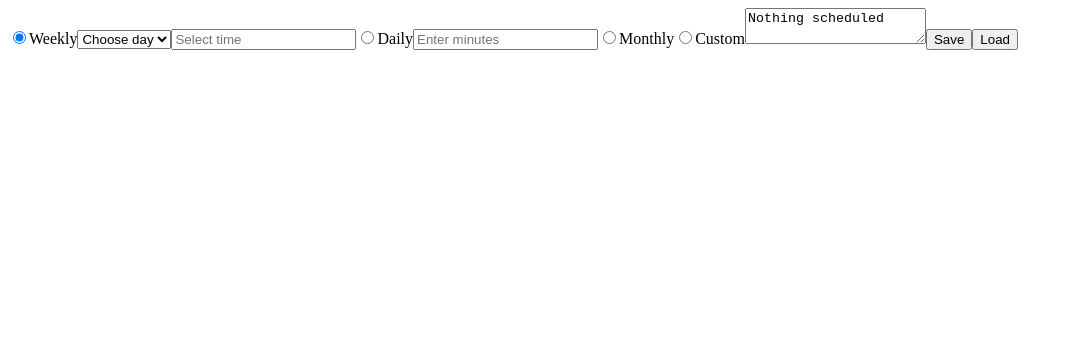
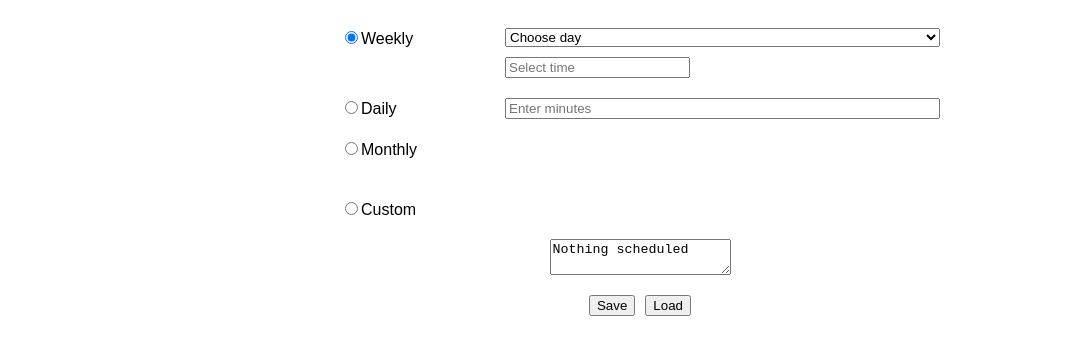
Before and after one commit to johders/cron-schedule-editor, a React (Vite) app: page / in a window 1280 px wide. Shown: the top 354 px of the page, without its empty margins (0-1068 px from the left). Built offline with nearby package versions, Linux system fonts and the light colour scheme.

Commit message:
Add basic layout styles

```diff
--- a/src/App.css
+++ b/src/App.css
@@ -0,0 +1,46 @@
+.container {
+  max-width: 600px;
+  margin: 0 auto;
+  padding: 20px;
+  font-family: sans-serif;
+}
+
+.schedulingOption {
+  display: grid;
+  grid-template-columns: 1fr 3fr;
+  gap: 20px;
+  align-items: start;
+  margin-bottom: 20px;
+}
+
+.radioLabel {
+  display: flex;
+  align-items: center;
+  gap: 10px;
+  white-space: nowrap;
+}
+
+.weeklyControls {
+  display: flex;
+  flex-direction: column;
+  gap: 10px;
+}
+
+.dailyControls {
+  display: flex;
+  align-items: center;
+}
+
+.fullWidth {
+  grid-column: 1 / -1;
+  display: flex;
+  flex-direction: column;
+  align-items: center;
+  margin-top: 20px;
+}
+
+.buttonGroup {
+  margin-top: 20px;
+  display: flex;
+  gap: 10px;
+}
--- a/src/App.jsx
+++ b/src/App.jsx
@@ -31,7 +31,8 @@ function App() {
   const [text, setText] = useState("Nothing scheduled");
 
   return (
-    <div>
+    <div class="container">
+      <div class="schedulingOption">
         <RadioButton
           label={weekly}
           name="scheduling-option"
@@ -40,10 +41,18 @@ function App() {
           onChange={setSelectedSchedulingOption}
         />
 
-      <SelectBox options={days} value={selectedDay} onChange={setSelectedDay} />
+        <div className={"weeklyControls"}>
+          <SelectBox
+            options={days}
+            value={selectedDay}
+            onChange={setSelectedDay}
+          />
 
           <TimePicker value={dateTime} onChange={setDateTime} />
+        </div>
+      </div>
 
+      <div class="schedulingOption">
         <RadioButton
           label={daily}
           name="scheduling-option"
@@ -53,7 +62,9 @@ function App() {
         />
 
         <MinuteInput value={minutes} onChange={setMinutes} />
+      </div>
 
+      <div class="schedulingOption">
         <RadioButton
           label={monthly}
           name="scheduling-option"
@@ -61,7 +72,8 @@ function App() {
           checked={selectedSchedulingOption === "Monthly"}
           onChange={setSelectedSchedulingOption}
         />
-
+      </div>
+      <div class="schedulingOption"></div>
       <RadioButton
         label={custom}
         name="scheduling-option"
@@ -70,10 +82,13 @@ function App() {
         onChange={setSelectedSchedulingOption}
       />
 
-      <TextArea value={text} onChange={setText}/>
-
+      <div className={"fullWidth"}>
+      <TextArea value={text} onChange={setText} />
+      <div className={"buttonGroup"}>
         <Button children={"Save"}></Button>
         <Button children={"Load"}></Button>
+      </div>
+      </div>
     </div>
   );
 }
--- /dev/null
+++ b/src/components/Button.css
@@ -0,0 +1,3 @@
+.btn{
+
+}
--- a/src/components/Button.jsx
+++ b/src/components/Button.jsx
@@ -1,6 +1,9 @@
+import "./Button.css";
+
 function Button({ children, onClick, disabled = false }) {
   return (
     <button
+      class="btn"
       type="button"
       onClick={onClick}
       disabled={disabled}>
```
Lines whose indentation alone changed are shown as unchanged.
